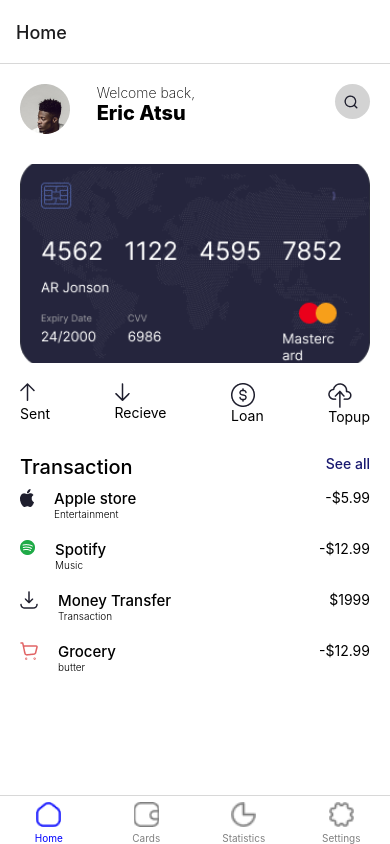
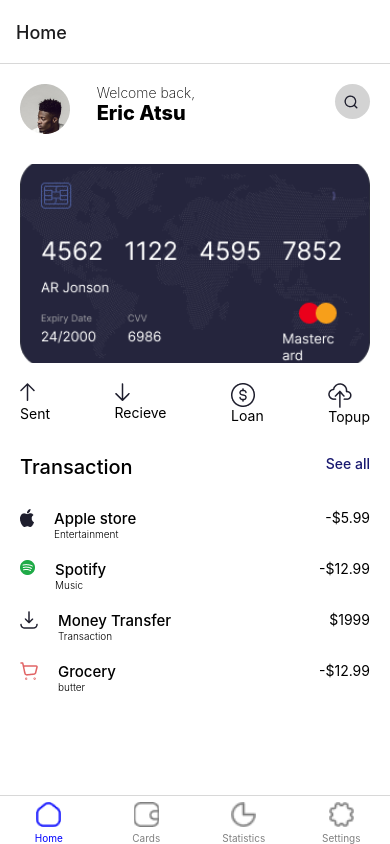
Before and after one commit to Fafakofi/rn-assignment5-11357947, a React Native app: screen /Home in a window 390 px wide. Built offline with nearby package versions, Linux system fonts and the light colour scheme.

Commit message:
job done

```diff
--- a/Home.js
+++ b/Home.js
@@ -1,6 +1,9 @@
 import { StatusBar } from 'expo-status-bar';
 import { StyleSheet, Text, View, Image, TouchableHighlight, TouchableOpacity, FlatList}from 'react-native';
 import TransactionCard from './transactionsCard';
+import React, { useContext } from 'react';
+import { ThemeContext } from './ThemeContext';
+
 
 
 export default function Home( ){
@@ -12,9 +15,11 @@ export default function Home( ){
         {id: '4', icon: require('./assets/grocery.png'), title: 'Grocery', field: 'butter', price: '-$12.99'},
     ];
 
+    const { theme } = useContext(ThemeContext);
+
     return(
-        <View style={styles.container}>
-            <View  style={styles.container1}>
+        <View style={[styles.container, { backgroundColor: theme.backgroundColor }]}>
+            <View  style={[styles.container1, { backgroundColor: theme.backgroundColor }]}>
 
                 <View style={styles.userProfile}>
                     <View style={styles.profileStuff}>
@@ -26,11 +31,11 @@ export default function Home( ){
 
                         <View style={styles.profileText}>
 
-                            <Text style={styles.profileGreet}>
+                            <Text style={[styles.profileGreet, { color: theme.textColor }]}>
                                 Welcome back,
                             </Text>
 
-                            <Text style={styles.profileName}>
+                            <Text style={[styles.profileName, { color: theme.textColor }]}>
                                 Eric Atsu
                             </Text>
 
@@ -54,7 +59,7 @@ export default function Home( ){
 
                     <View style={styles.action}>
                         <Image source={require('./assets/send.png')} />
-                        <Text style={styles.sent}>
+                        <Text style={[styles.sent, { color: theme.textColor }]}>
                             Sent
                         </Text>
 
@@ -62,7 +67,7 @@ export default function Home( ){
 
                     <View style={styles.action}>
                         <Image source={require('./assets/recieve.png')}/>
-                        <Text style={styles.recieve}>
+                        <Text style={[styles.recieve, { color: theme.textColor }]}>
                             Recieve
                         </Text>
 
@@ -70,7 +75,7 @@ export default function Home( ){
 
                     <View style={styles.action}>
                         <Image source={require('./assets/loan.png')} />
-                        <Text style={styles.loan}>
+                        <Text style={[styles.loan, { color: theme.textColor }]}>
                             Loan
                         </Text>
 
@@ -78,7 +83,7 @@ export default function Home( ){
 
                     <View style={styles.action}>
                         <Image source={require('./assets/topUp.png')}/>
-                        <Text style={styles.topUp}>
+                        <Text style={[styles.topUp, { color: theme.textColor }]}>
                             Topup
                         </Text>
 
@@ -86,7 +91,7 @@ export default function Home( ){
                 </View>
 
                 <View style={styles.trans}>
-                    <Text style={styles.transaction}>
+                    <Text style={[styles.transaction, { color: theme.textColor }]}>
                         Transaction
                     </Text>
 
@@ -187,7 +192,8 @@ const styles = StyleSheet.create({
   trans: {
     display: 'flex',
     flexDirection: 'row',
-    justifyContent:'space-between'
+    justifyContent:'space-between',
+    marginBottom: 20,
   },
 
   transaction: {
--- a/Navigator.js
+++ b/Navigator.js
@@ -6,6 +6,7 @@ import Settings from './Settings';
 import { Image } from 'react-native';
 import Statistics from './Statistics';
 import MyCards from './MyCard';
+
 
 
 const Tab = createBottomTabNavigator();
@@ -17,6 +18,7 @@ const StatisticsIcon = require('./assets/statictics.png');
 
 
 const Navigator = () => {
+
   return (
     <NavigationContainer>
       <Tab.Navigator
--- a/ThemeContext.js
+++ b/ThemeContext.js
@@ -1,6 +1,19 @@
 import React, { createContext, useState } from 'react';
 
 export const ThemeContext = createContext();
+
+export const themes = {
+  light: {
+    background: '#fff',
+    text: '#000',
+    icon: '#000',
+  },
+  dark: {
+    background: '#000435',
+    text: '#fff',
+    icon: '#fff',
+  },
+};
 
 export const ThemeProvider = ({ children }) => {
   const [isDarkTheme, setIsDarkTheme] = useState(false);
@@ -10,7 +23,7 @@ export const ThemeProvider = ({ children }) => {
   };
 
   const theme = {
-    backgroundColor: isDarkTheme ? '#333' : '#fff',
+    backgroundColor: isDarkTheme ? '#0D0D0D' : '#fff',
     textColor: isDarkTheme ? '#fff' : '#000',
   };
 
--- a/transactionsCard.js
+++ b/transactionsCard.js
@@ -1,7 +1,9 @@
-import React from 'react';
 import { View, Text, StyleSheet, Image } from 'react-native';
+import React, { useContext } from 'react';
+import { ThemeContext } from './ThemeContext';
 
 const TransactionCard = ({ item }) => {
+    const { theme } = useContext(ThemeContext);
     return(
          <View style={styles.card}>
 
@@ -11,10 +13,10 @@ const TransactionCard = ({ item }) => {
                 </View>
 
                 <View>
-                    <Text style={styles.title}>
+                    <Text style={[styles.title, { color: theme.textColor }]}>
                         {item.title}
                     </Text>
-                    <Text style={styles.field}>
+                    <Text style={[styles.field, { color: theme.textColor }]}>
                         {item.field}
                     </Text>
 
@@ -22,7 +24,7 @@ const TransactionCard = ({ item }) => {
             </View>
 
             <View>
-                <Text>
+                <Text style={[styles.price, { color: theme.textColor }]}>
                     {item.price}
                 </Text>
             </View>
@@ -61,6 +63,11 @@ const styles = StyleSheet.create({
       field: {
         fontSize: 10,
         fontWeight: '300'
+      },
+
+
+      price: {
+        color: 'black'
       }
 });
 
```
